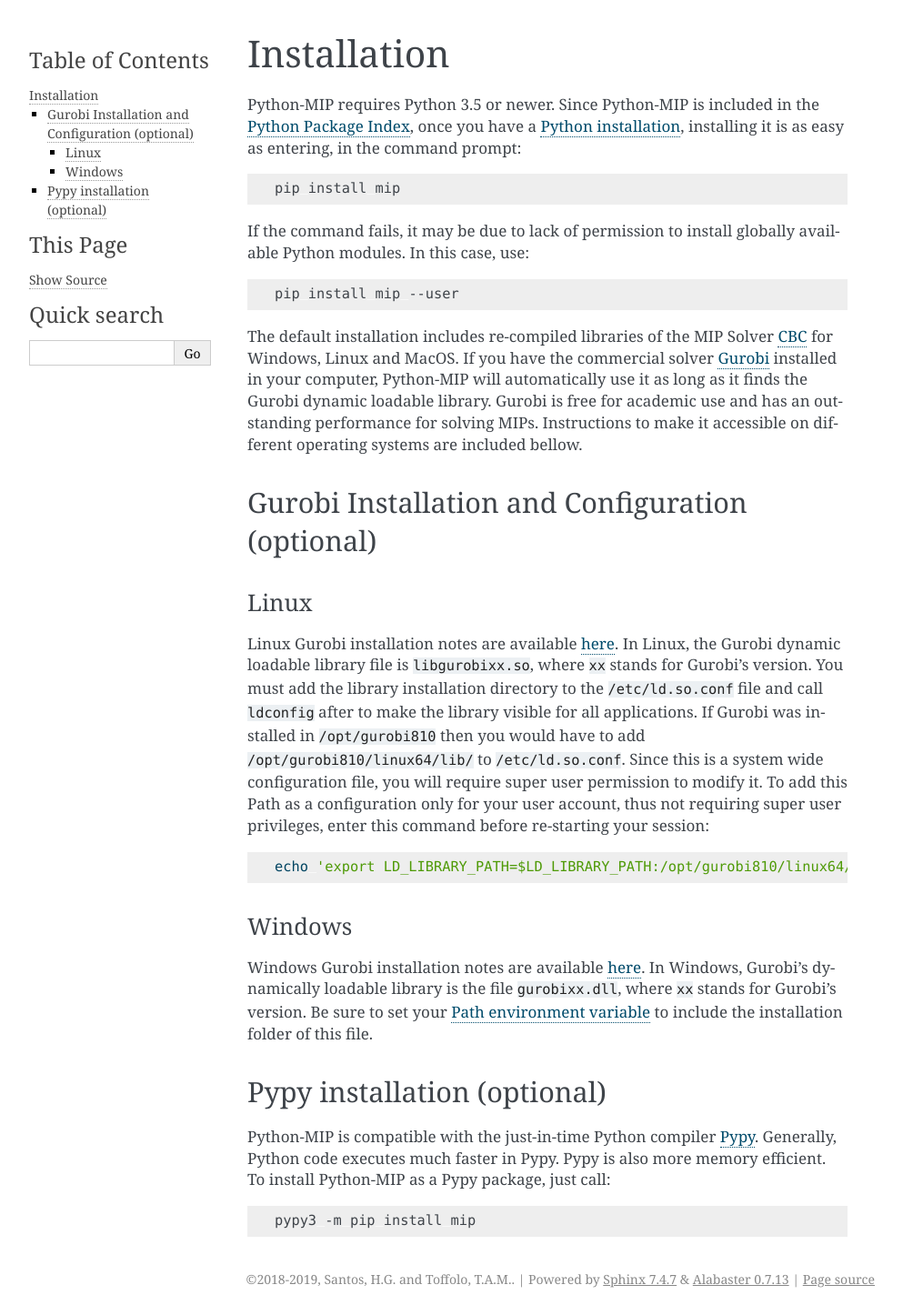
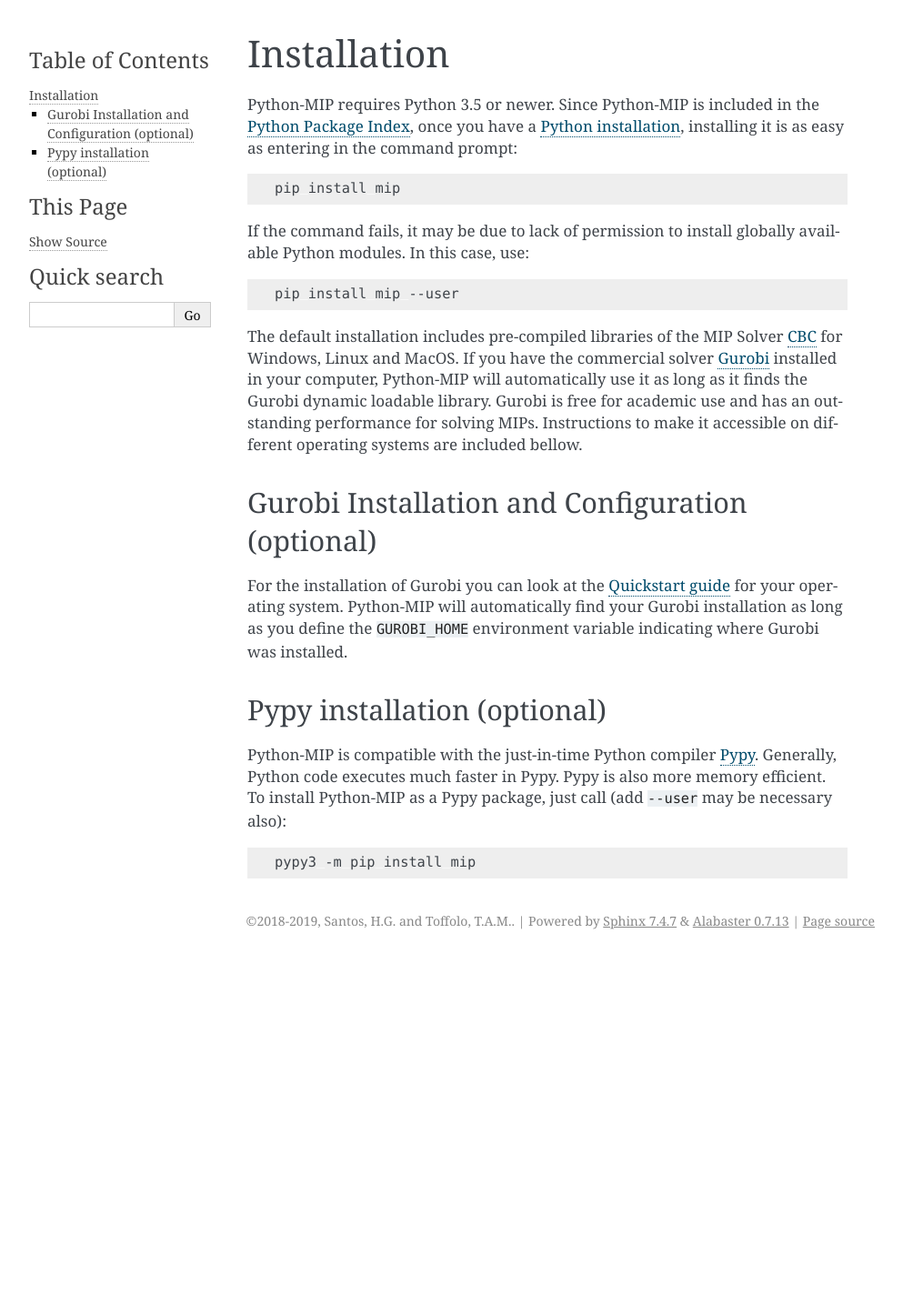
Before and after one commit to coin-or/python-mip, a Sphinx documentation site: the page built from docs/install.rst, in a window 1280 px wide. Shown: the whole page at 91% size, without its empty margins (148-1141 px from the left). Built offline with Sphinx 7.4.7, drawn with Linux system fonts in a browser that asks for light colours; after the commit the page ends 1052 px from its top, so only the background shows below that.

Commit message:
doc improvements, updated todo
Former-commit-id: 01c313b85be4ee809641af5384561f952f7e882e

```diff
--- a/docs/install.rst
+++ b/docs/install.rst
@@ -3,48 +3,26 @@
 Installation
 ============
 
-Python-MIP requires Python 3.5 or newer. Since Python-MIP is included in the `Python Package Index <https://pypi.org>`_, once you have a `Python installation <https://www.python.org/downloads>`_, installing it is as easy as entering, in the command prompt:
+Python-MIP requires Python 3.5 or newer. Since Python-MIP is included in the `Python Package Index <https://pypi.org>`_, once you have a `Python installation <https://www.python.org/downloads>`_, installing it is as easy as entering in the command prompt:
 
 .. code-block:: sh
 
     pip install mip
 
-If the command fails, it may be due to lack of permission to install globally available Python modules.
-In this case, use:
+If the command fails, it may be due to lack of permission to install globally available Python modules. In this case, use:
 
 .. code-block:: sh
 
     pip install mip --user
 
-The default installation includes re-compiled libraries of the MIP Solver `CBC <https://projects.coin-or.org/Cbc>`_ for Windows, Linux and MacOS.
-If you have the commercial solver `Gurobi <http://gurobi.com>`_ installed in your computer, Python-MIP will automatically use it as long as it finds the Gurobi dynamic loadable library. Gurobi is free for academic use and has an outstanding performance for solving MIPs.
-Instructions to make it accessible on different operating systems are included bellow.
+The default installation includes pre-compiled libraries of the MIP Solver `CBC <https://projects.coin-or.org/Cbc>`_ for Windows, Linux and MacOS.
+If you have the commercial solver `Gurobi <http://gurobi.com>`_ installed in your computer, Python-MIP will automatically use it as long as it finds the Gurobi dynamic loadable library. Gurobi is free for academic use and has an outstanding performance for solving MIPs. Instructions to make it accessible on different operating systems are included bellow.
 
 
 Gurobi Installation and Configuration (optional)
 ------------------------------------------------
 
-Linux
-~~~~~
-
-Linux Gurobi installation notes are available `here <http://www.gurobi.com/documentation/current/quickstart_linux.pdf>`_.
-In Linux, the Gurobi dynamic loadable library file is :code:`libgurobixx.so`, where :code:`xx` stands for Gurobi's version.
-You must add the library installation directory to the :code:`/etc/ld.so.conf` file and call :code:`ldconfig` after to make the library visible for all applications.
-If Gurobi was installed in :code:`/opt/gurobi810` then you would have to add :code:`/opt/gurobi810/linux64/lib/` to :code:`/etc/ld.so.conf`.
-Since this is a system wide configuration file, you will require super user permission to modify it.
-To add this Path as a configuration only for your user account, thus not requiring super user privileges, enter this command before re-starting your session:
-
-.. code-block:: sh
-
-    echo 'export LD_LIBRARY_PATH=$LD_LIBRARY_PATH:/opt/gurobi810/linux64/lib/' >> ~/.profile
-
-
-Windows
-~~~~~~~
-
-Windows Gurobi installation notes are available `here <http://www.gurobi.com/documentation/current/quickstart_windows.pdf>`_.
-In Windows, Gurobi's dynamically loadable library is the file :code:`gurobixx.dll`, where :code:`xx` stands for Gurobi's version.
-Be sure to set your `Path environment variable <https://www.computerhope.com/issues/ch000549.htm>`_ to include the installation folder of this file.
+For the installation of Gurobi you can look at the `Quickstart guide <https://www.gurobi.com/documentation/quickstart.html>`_ for your operating system. Python-MIP will automatically find your Gurobi installation as long as you define the :code:`GUROBI_HOME` environment variable indicating where Gurobi was installed.
 
 Pypy installation (optional)
 ----------------------------
@@ -52,7 +30,7 @@
 Python-MIP is compatible with the just-in-time Python compiler `Pypy <https://pypy.org>`_.
 Generally, Python code executes much faster in Pypy.
 Pypy is also more memory efficient.
-To install Python-MIP as a Pypy package, just call:
+To install Python-MIP as a Pypy package, just call (add :code:`--user` may be necessary also):
 
 .. code-block:: sh
 
```
Also changed, not shown: docs/intro.rst (+12 -10 lines), docs/quickstart.rst (+9 -17 lines), docs/references.bib (+10 -1 lines), 1 other file.
